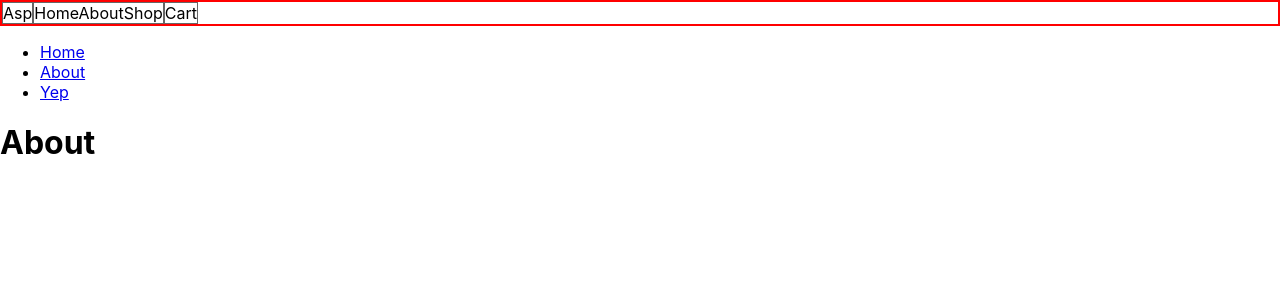
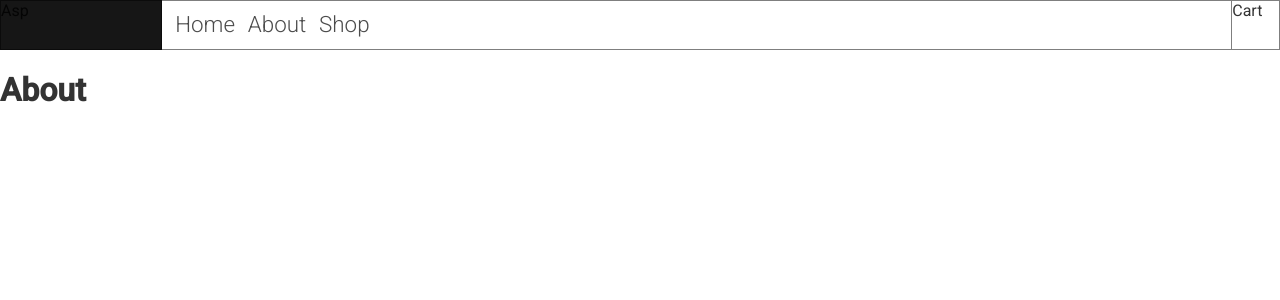
Before and after one commit to ParkerGates/REACT-Snake-Oil, a React (Create React App) app: page /about in a window 1280 px wide. Shown: the top 300 px of the page. Built offline with nearby package versions, Linux system fonts and the light colour scheme.

Commit message:
nav sized, navlinks added, views added, basic home,about,shop pages added, google fonts added

```diff
--- a/public/index.html
+++ b/public/index.html
@@ -3,6 +3,9 @@
   <head>
     <meta charset="utf-8" />
     <link rel="icon" href="%PUBLIC_URL%/favicon.ico" />
+    <link rel="preconnect" href="https://fonts.googleapis.com">
+    <link rel="preconnect" href="https://fonts.gstatic.com" crossorigin>
+    <link href="https://fonts.googleapis.com/css2?family=Roboto:ital,wght@0,100;0,300;0,400;0,500;1,100;1,300;1,400;1,500&family=Rubik&display=swap" rel="stylesheet">
     <meta name="viewport" content="width=device-width, initial-scale=1" />
     <meta name="theme-color" content="#000000" />
     <meta
--- a/src/App.css
+++ b/src/App.css
@@ -1,39 +1,4 @@
-.App {
-  text-align: center;
+body {
+  font-family: 'Roboto';
+  color: rgba(0, 0, 0, 0.8);
 }
-
-.App-logo {
-  height: 40vmin;
-  pointer-events: none;
-}
-
-@media (prefers-reduced-motion: no-preference) {
-  .App-logo {
-    animation: App-logo-spin infinite 20s linear;
-  }
-}
-.orange{ color: orange;}
-
-.App-header {
-  background-color: #282c34;
-  min-height: 100vh;
-  display: flex;
-  flex-direction: column;
-  align-items: center;
-  justify-content: center;
-  font-size: calc(10px + 2vmin);
-  color: white;
-}
-
-.App-link {
-  color: #61dafb;
-}
-
-@keyframes App-logo-spin {
-  from {
-    transform: rotate(0deg);
-  }
-  to {
-    transform: rotate(360deg);
-  }
-}
--- a/src/App.tsx
+++ b/src/App.tsx
@@ -1,56 +1,21 @@
 import './App.css';
 import {Routes, BrowserRouter, Link, Route} from 'react-router-dom';
 import Navbar from './components/Navbar/Navbar';
+import Home from './views/Home';
+import About from './views/About';
+import Shop from './views/Shop';
 
-function App() {
+export default function App() {
   return (
       <BrowserRouter>
 	  	<Navbar />
-          <ul>
-            <li>
-              <Link to="/">Home</Link>
-            </li>
-            <li>
-              <Link to="/about">About</Link>
-            </li>
-            <li>
-              <Link to="/yep">Yep</Link>
-            </li>
-          </ul>
-
           <div>
             <Routes>
               <Route path="/" element={<Home />} />
 			  <Route path="/about" element={<About />} />
-			  <Route path="/yep" element={<Yep />} />
+			  <Route path="/shop" element={<Shop />} />
             </Routes>
           </div>
       </BrowserRouter>
   );
 }
-
-function Home() {
-  return (
-    <div>
-      <h1>Home</h1>
-    </div>
-  );
-}
-
-function About() {
-  return (
-    <div>
-      <h1>About</h1>
-    </div>
-  );
-}
-
-function Yep() {
-  return (
-    <div>
-      <h1>Yep</h1>
-    </div>
-  );
-}
-
-export default App;
--- a/src/components/Navbar/Navbar.css
+++ b/src/components/Navbar/Navbar.css
@@ -1,8 +1,36 @@
 .nav_cont {
     display: flex;
-    border: 2px solid red;
 }
 
+
+/*Nav-Sections==========================================================================*/
 .nav_left_sec, .nav_mid_sec, .nav_right_sec {
-    border: 1px solid hsla(0, 0%, 0%, 0.60)
+    border: 1px solid hsla(0, 0%, 0%, 0.50);
+    height: 3rem;
 }
+.nav_left_sec {
+    width: 12rem;
+    background-color: #161616;
+}
+.nav_mid_sec {
+    width: 100%;
+    display: flex;
+    align-items: center;
+
+    border-left: none;
+    border-right: none;
+
+    font-weight: 300;
+    font-size: 1.4rem;
+}
+.nav_right_sec {
+    width: 3.5rem;
+}
+
+/*Nav-Items=============================================================================*/
+.nav_item {
+    position: relative; bottom: 1px;
+    margin: auto auto auto .8rem;
+    color: hsla(0, 0%, 0%, 0.7);
+    text-decoration: none;
+}
--- a/src/components/Navbar/Navbar.tsx
+++ b/src/components/Navbar/Navbar.tsx
@@ -11,9 +11,9 @@ function NavBar() {
             </div>
             <div className='nav_mid_sec'>
                 <div>
-                    <span>Home</span>
-                    <span>About</span>
-                    <span>Shop</span>
+                    <NavLink to="/" className='nav_item'>Home</NavLink>
+                    <NavLink to="/about" className='nav_item'>About</NavLink>
+                    <NavLink to="/shop" className='nav_item'>Shop</NavLink>
                 </div>
             </div>
             <div className='nav_right_sec'>
--- /dev/null
+++ b/src/views/About.tsx
@@ -0,0 +1,10 @@
+import React from 'react';
+
+export default function About() {
+
+    return(
+        <div>
+            <h1>About</h1>
+        </div>
+    );
+}
--- /dev/null
+++ b/src/views/Home.tsx
@@ -0,0 +1,10 @@
+import React from 'react';
+
+export default function Home() {
+
+    return(
+        <div>
+            <h1>Home</h1>
+        </div>
+    );
+}
--- /dev/null
+++ b/src/views/Shop.tsx
@@ -0,0 +1,10 @@
+import React from 'react';
+
+export default function Shop() {
+
+    return(
+        <div>
+            <h1>Shop</h1>
+        </div>
+    );
+}
```
